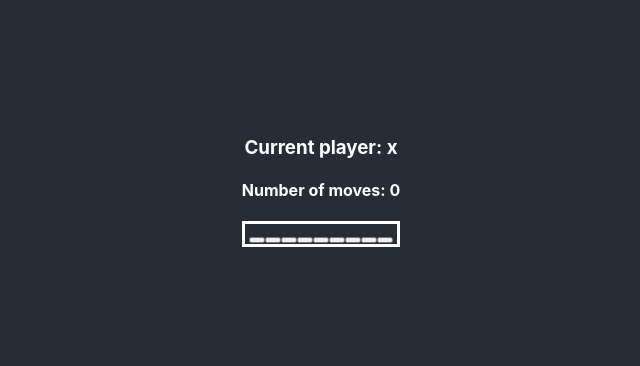
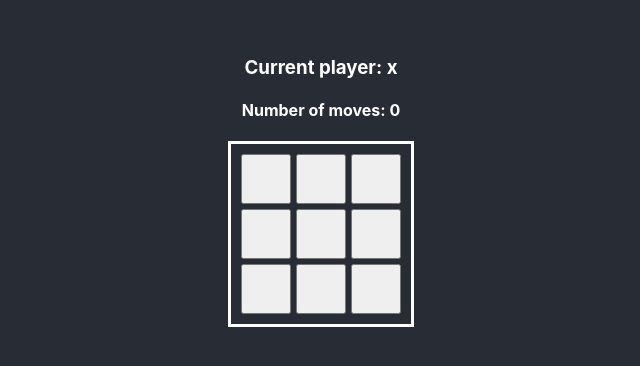
Before and after one commit to IvanBoban/tick-tack-toe, a React (Create React App) app: page / in a window 1280 px wide. Shown: the part 218-584 px from the top of the page, without its empty margins (319-959 px from the left). Built offline with nearby package versions, Linux system fonts and the light colour scheme.

Commit message:
Updated CSS

```diff
--- a/src/components/Board/Board.css
+++ b/src/components/Board/Board.css
@@ -1,3 +1,7 @@
 #board {
   border: 3px solid white;
+  display: grid;
+  grid-template-columns: repeat(3, 1fr);
+  grid-gap: 5px;
+  padding: 10px;
 }
--- a/src/components/Square/Square.css
+++ b/src/components/Square/Square.css
@@ -0,0 +1,8 @@
+.square {
+  height: 50px;
+  width: 50px;
+  font-size: 25px;
+  margin: 0;
+  padding: 0;
+  cursor: pointer;
+}
```
